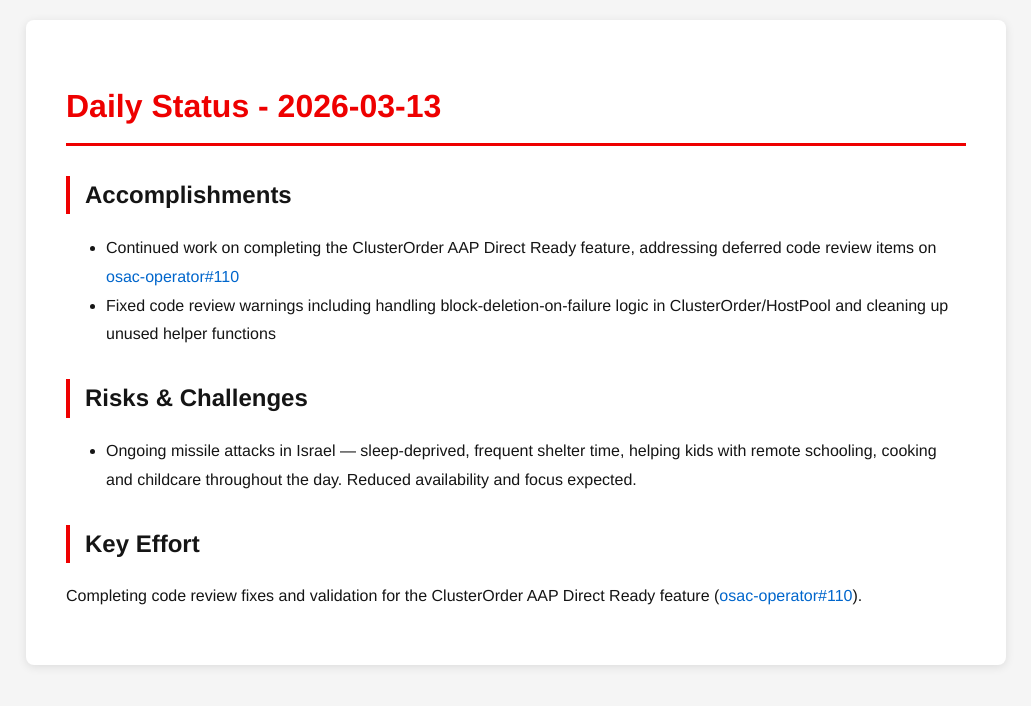
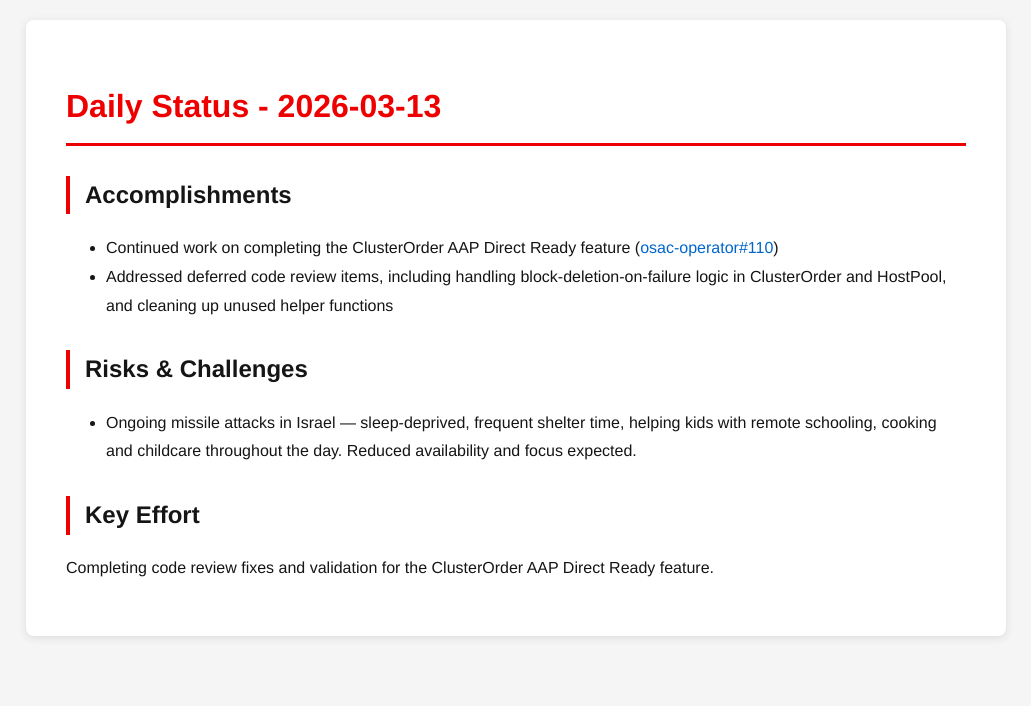
Before and after one commit to tzvatot/daily-status, a Jekyll site: the page built from 2026-03-13.md, in a window 1280 px wide. Shown: the top 706 px of the page, without its empty margins (124-1155 px from the left). Built offline with Jekyll 4.4.1, drawn with Linux system fonts in a browser that asks for light colours.

Commit message:
Daily status update - 2026-03-13

```diff
--- a/2026-03-13.md
+++ b/2026-03-13.md
@@ -7,11 +7,11 @@
 # Daily Status - 2026-03-13
 
 ## Accomplishments
-- Continued work on completing the ClusterOrder AAP Direct Ready feature, addressing deferred code review items on [osac-operator#110](https://github.com/osac-project/osac-operator/pull/110)
-- Fixed code review warnings including handling block-deletion-on-failure logic in ClusterOrder/HostPool and cleaning up unused helper functions
+- Continued work on completing the ClusterOrder AAP Direct Ready feature ([osac-operator#110](https://github.com/osac-project/osac-operator/pull/110))
+- Addressed deferred code review items, including handling block-deletion-on-failure logic in ClusterOrder and HostPool, and cleaning up unused helper functions
 
 ## Risks & Challenges
 - Ongoing missile attacks in Israel — sleep-deprived, frequent shelter time, helping kids with remote schooling, cooking and childcare throughout the day. Reduced availability and focus expected.
 
 ## Key Effort
-Completing code review fixes and validation for the ClusterOrder AAP Direct Ready feature ([osac-operator#110](https://github.com/osac-project/osac-operator/pull/110)).
+Completing code review fixes and validation for the ClusterOrder AAP Direct Ready feature.
```
